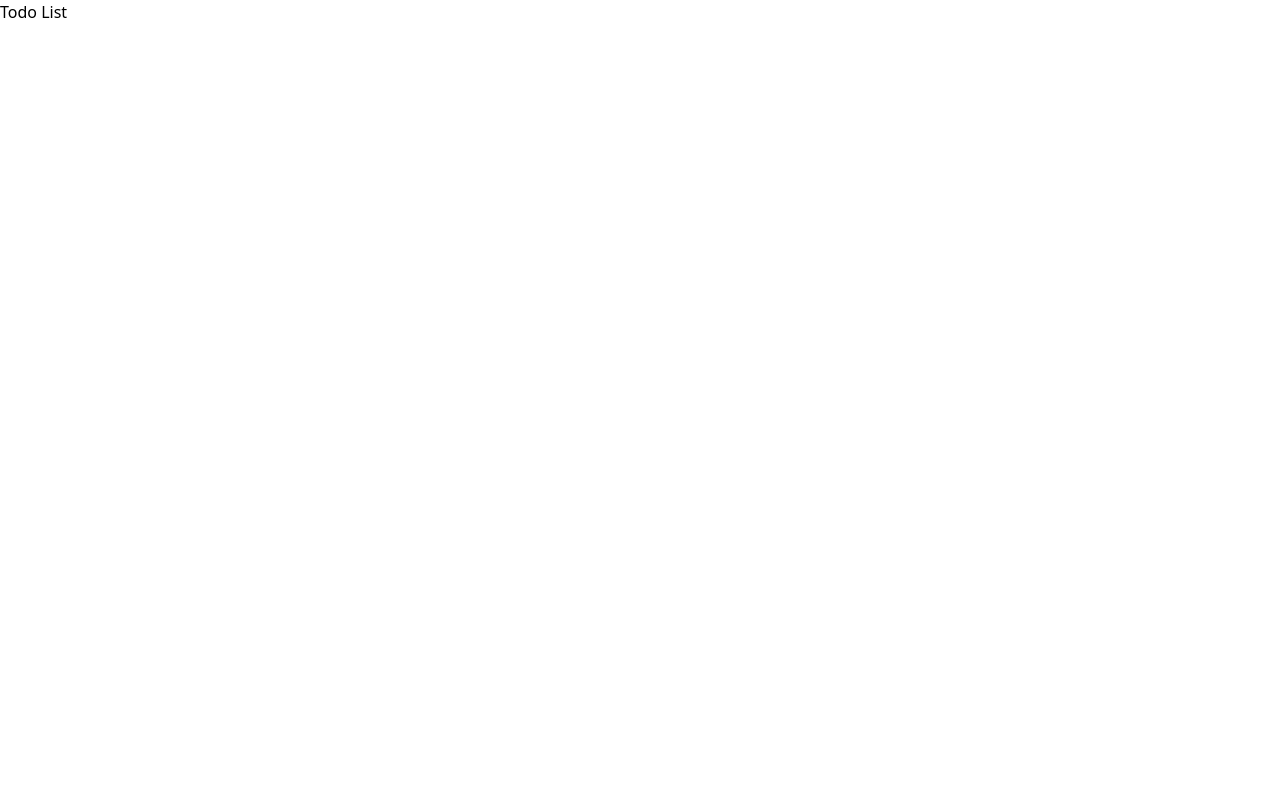
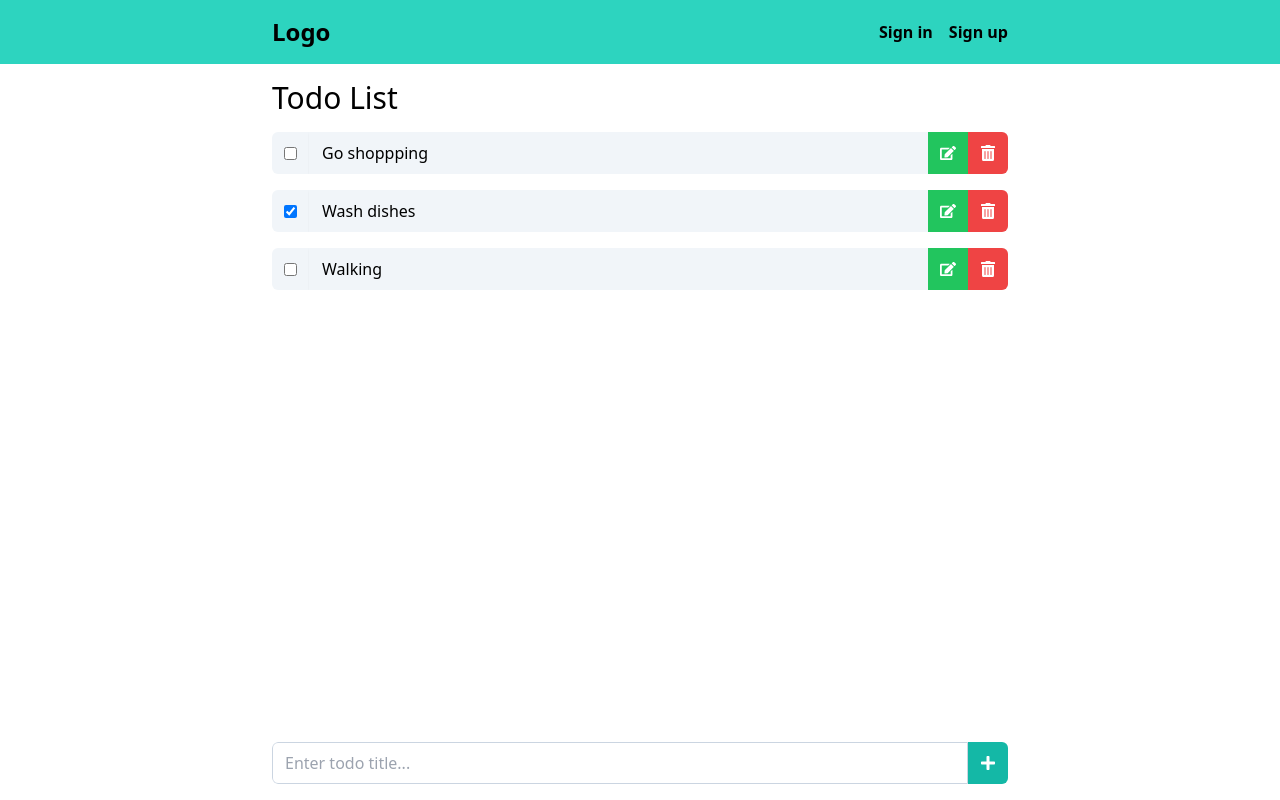
Before and after one commit to nicenicegame/software-security-development-project, a React (Create React App) app in the folder frontend/: page / in a window 1280 px wide. Built offline with nearby package versions, Linux system fonts and the light colour scheme.

Commit message:
Set up page

```diff
--- a/frontend/package.json
+++ b/frontend/package.json
@@ -12,6 +12,7 @@
     "@types/react-dom": "^18.0.0",
     "react": "^18.1.0",
     "react-dom": "^18.1.0",
+    "react-icons": "^4.3.1",
     "react-router-dom": "6",
     "react-scripts": "5.0.1",
     "typescript": "^4.4.2",
--- a/frontend/src/App.tsx
+++ b/frontend/src/App.tsx
@@ -2,16 +2,20 @@ import { Route, Routes } from 'react-router-dom'
 import SignIn from './pages/SignIn'
 import SignUp from './pages/SignUp'
 import TodoList from './pages/TodoList'
+import Navbar from './components/Navbar'
 
 function App() {
   return (
-    <>
-      <Routes>
-        <Route path="/" element={<TodoList />} />
-        <Route path="sign-in" element={<SignIn />} />
-        <Route path="sign-up" element={<SignUp />} />
-      </Routes>
-    </>
+    <div className="flex flex-col min-h-screen">
+      <Navbar />
+      <main className="w-full max-w-3xl mx-auto px-4 flex flex-col flex-grow">
+        <Routes>
+          <Route path="/" element={<TodoList />} />
+          <Route path="/sign-in" element={<SignIn />} />
+          <Route path="/sign-up" element={<SignUp />} />
+        </Routes>
+      </main>
+    </div>
   )
 }
 
--- /dev/null
+++ b/frontend/src/components/Navbar.tsx
@@ -0,0 +1,23 @@
+import { Link } from 'react-router-dom'
+
+function Navbar() {
+  return (
+    <header className="bg-teal-400 font-semibold">
+      <nav className="max-w-3xl px-4 mx-auto flex items-center justify-between h-16">
+        <Link to={'/'} className="text-2xl">
+          Logo
+        </Link>
+        <ul className="flex gap-x-4">
+          <li>
+            <Link to={'/sign-in'}>Sign in</Link>
+          </li>
+          <li>
+            <Link to={'/sign-up'}>Sign up</Link>
+          </li>
+        </ul>
+      </nav>
+    </header>
+  )
+}
+
+export default Navbar
--- /dev/null
+++ b/frontend/src/components/TodoItem.tsx
@@ -0,0 +1,79 @@
+import { ITodoItem } from '../types'
+import { FaTrashAlt, FaEdit, FaCheck } from 'react-icons/fa'
+import { useState } from 'react'
+
+type TodoItemProps = {
+  todo: ITodoItem
+  onEditTodo: (id: number, newTitle: string) => void
+  onDeleteTodo: (id: number) => void
+  onUpdateCompleted: (id: number, completed: boolean) => void
+}
+
+function TodoItem({
+  todo,
+  onEditTodo,
+  onDeleteTodo,
+  onUpdateCompleted
+}: TodoItemProps) {
+  const [isEditMode, setIsEditMode] = useState<boolean>(false)
+  const [newTodoTitle, setNewTodoTitle] = useState<string>(todo.title)
+
+  function editTodo() {
+    setIsEditMode(!isEditMode)
+  }
+
+  function submitEditTodo() {
+    if (newTodoTitle === todo.title) {
+      editTodo()
+      return
+    }
+    onEditTodo(todo.id, newTodoTitle)
+  }
+
+  function deleteTodo() {
+    onDeleteTodo(todo.id)
+  }
+
+  function updateCompleted() {
+    onUpdateCompleted(todo.id, !todo.completed)
+  }
+
+  return (
+    <div className="flex rounded-md overflow-hidden bg-slate-100">
+      {!isEditMode ? (
+        <>
+          <span className="px-3 py-2 flex items-center justify-center">
+            <input
+              type="checkbox"
+              checked={todo.completed}
+              onChange={updateCompleted}
+            />
+          </span>
+          <p className="flex-grow px-3 py-2 border border-transparent shadow-sm">
+            {todo.title}
+          </p>
+        </>
+      ) : (
+        <>
+          <input
+            value={newTodoTitle}
+            onChange={(e) => setNewTodoTitle(e.target.value)}
+            type="text"
+            className="flex-grow px-3 py-2 border border-slate-300 shadow-sm rounded-l-md focus:outline-none bg-white"
+          />
+        </>
+      )}
+      <button
+        className="py-2 px-3 bg-green-500 text-white"
+        onClick={submitEditTodo}
+      >
+        {isEditMode ? <FaCheck /> : <FaEdit />}
+      </button>
+      <button className="py-2 px-3 bg-red-500 text-white" onClick={deleteTodo}>
+        <FaTrashAlt />
+      </button>
+    </div>
+  )
+}
+
+export default TodoItem
--- a/frontend/src/pages/SignIn.tsx
+++ b/frontend/src/pages/SignIn.tsx
@@ -1,5 +1,28 @@
 function SignIn() {
-  return <div>Sign In</div>
+  function onSubmitSignInForm(e: React.FormEvent<HTMLFormElement>) {
+    e.preventDefault()
+  }
+
+  return (
+    <div>
+      <h1 className="font-medium text-3xl my-4">Sign In</h1>
+      <form className="flex flex-col" onSubmit={onSubmitSignInForm}>
+        <label>Username</label>
+        <input
+          type="text"
+          className="my-2 border border-slate-300 bg-white px-3 py-2 focus:outline-none rounded-md"
+        />
+        <label>Password</label>
+        <input
+          type="text"
+          className="my-2 border border-slate-300 bg-white px-3 py-2 focus:outline-none rounded-md"
+        />
+        <button type="submit" className="self-start my-2">
+          Submit
+        </button>
+      </form>
+    </div>
+  )
 }
 
 export default SignIn
--- a/frontend/src/pages/SignUp.tsx
+++ b/frontend/src/pages/SignUp.tsx
@@ -1,5 +1,35 @@
+import React from 'react'
+
 function SignUp() {
-  return <div>Sign Up</div>
+  function onSubmitSignUpForm(e: React.FormEvent<HTMLFormElement>) {
+    e.preventDefault()
+  }
+
+  return (
+    <div>
+      <h1 className="font-medium text-3xl my-4">Sign Up</h1>
+      <form className="flex flex-col" onSubmit={onSubmitSignUpForm}>
+        <label>Username</label>
+        <input
+          type="text"
+          className="my-2 border border-slate-300 bg-white px-3 py-2 focus:outline-none rounded-md"
+        />
+        <label>Password</label>
+        <input
+          type="text"
+          className="my-2 border border-slate-300 bg-white px-3 py-2 focus:outline-none rounded-md"
+        />
+        <label>Confirm Password</label>
+        <input
+          type="text"
+          className="my-2 border border-slate-300 bg-white px-3 py-2 focus:outline-none rounded-md"
+        />
+        <button type="submit" className="self-start my-2">
+          Submit
+        </button>
+      </form>
+    </div>
+  )
 }
 
 export default SignUp
--- a/frontend/src/pages/TodoList.tsx
+++ b/frontend/src/pages/TodoList.tsx
@@ -1,5 +1,69 @@
+import React, { useState } from 'react'
+import TodoItem from '../components/TodoItem'
+import { ITodoItem } from '../types'
+import { FaPlus } from 'react-icons/fa'
+
 function TodoList() {
-  return <div>Todo List</div>
+  const [todoTitle, setTodoTitle] = useState<string>('')
+  const [todos, setTodos] = useState<ITodoItem[]>([
+    {
+      id: 1,
+      title: 'Go shoppping',
+      completed: false
+    },
+    {
+      id: 2,
+      title: 'Wash dishes',
+      completed: true
+    },
+    {
+      id: 3,
+      title: 'Walking',
+      completed: false
+    }
+  ])
+
+  function onAddNewTodo(e: React.FormEvent<HTMLFormElement>) {
+    e.preventDefault()
+  }
+
+  function onEditTodo(id: number, title: string) {}
+
+  function onDeleteTodo(id: number) {}
+
+  function onUpdateCompleted(id: number, completed: boolean) {}
+
+  return (
+    <div className="flex flex-col flex-grow">
+      <h1 className="font-medium text-3xl my-4">Todo List</h1>
+      <div className="flex flex-col gap-y-4 flex-grow overflow-x-auto">
+        {todos.map((todo) => (
+          <TodoItem
+            key={todo.id}
+            todo={todo}
+            onEditTodo={onEditTodo}
+            onDeleteTodo={onDeleteTodo}
+            onUpdateCompleted={onUpdateCompleted}
+          />
+        ))}
+      </div>
+      <form
+        className="my-4 flex rounded-md overflow-hidden"
+        onSubmit={onAddNewTodo}
+      >
+        <input
+          type="text"
+          className="flex-grow border border-slate-300 bg-white px-3 py-2 focus:outline-none rounded-l-md"
+          placeholder="Enter todo title..."
+          value={todoTitle}
+          onChange={(e) => setTodoTitle(e.target.value)}
+        />
+        <button type="submit" className="px-3 py-2 bg-teal-500 text-white">
+          <FaPlus />
+        </button>
+      </form>
+    </div>
+  )
 }
 
 export default TodoList
--- /dev/null
+++ b/frontend/src/types/index.ts
@@ -0,0 +1,5 @@
+export interface ITodoItem {
+  id: number
+  title: string
+  completed: boolean
+}
```
Also changed, not shown: 1 other file (tests, documents, lock files or other folders).
